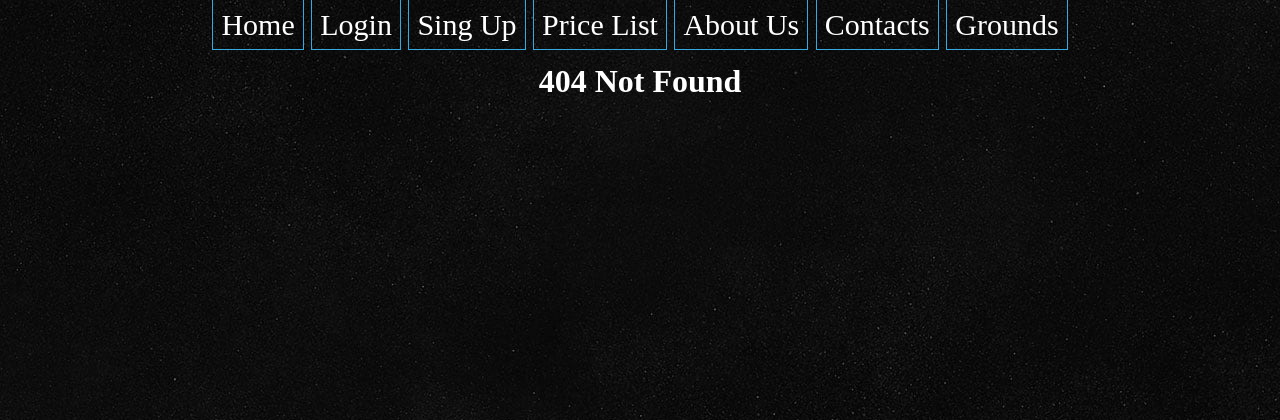
After one commit to Fuminori666/ASGon, a Flask app: page /notfound in a window 1280 px wide. The commit adds this page. Shown: the top 420 px of the page. Run offline with Flask 2, Linux system fonts and the light colour scheme.

Commit message:
Add not found page

```diff
--- a/app/routes.py
+++ b/app/routes.py
@@ -29,3 +29,8 @@ def login():
             form.username.data, form.remember_me.data))
         return redirect(url_for('index'))
     return render_template('login.html', title='Sign In', form=form)
+
+
+@app.route('/notfound')
+def notfound():
+    return render_template('notfound.html')
--- a/app/static/style.css
+++ b/app/static/style.css
@@ -17,7 +17,7 @@ p {
 .menu{
     color: white;
     text-align: center;
-    font-size:80px;
+    font-size:30px;
 }
 
 a:link, a:visited, .menubutton{
--- a/app/templates/base.html
+++ b/app/templates/base.html
@@ -23,10 +23,11 @@
         <div class="menu">
             <a class="menubutton" href="{{ url_for('index') }}">Home</a>
             <a class="menubutton" href="{{ url_for('login') }}">Login</a>
-            <a class="menubutton" href="{{ url_for('index') }}">Home</a>
-            <a class="menubutton" href="{{ url_for('index') }}">Home</a>
-            <a class="menubutton" href="{{ url_for('index') }}">Home</a>
-            <a class="menubutton" href="{{ url_for('index') }}">Home</a>
+            <a class="menubutton" href="{{ url_for('notfound') }}">Sing Up</a>
+            <a class="menubutton" href="{{ url_for('notfound') }}">Price List</a>
+            <a class="menubutton" href="{{ url_for('notfound') }}">About Us</a>
+            <a class="menubutton" href="{{ url_for('notfound') }}">Contacts</a>
+            <a class="menubutton" href="{{ url_for('notfound') }}">Grounds</a>
         </div>
         {% block content %}{% endblock %}
 
--- /dev/null
+++ b/app/templates/notfound.html
@@ -0,0 +1,5 @@
+{% extends "base.html" %}
+
+{% block content %}
+    <h1>404 Not Found</h1>
+{% endblock %}
```
